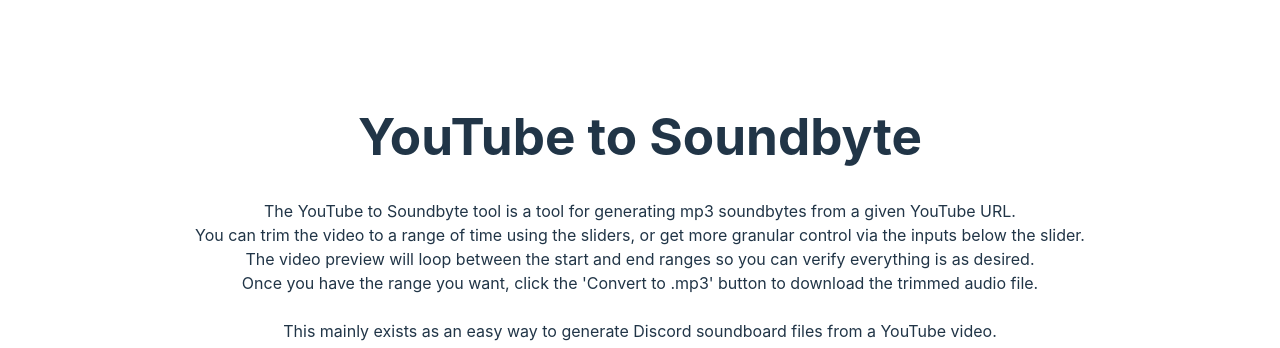
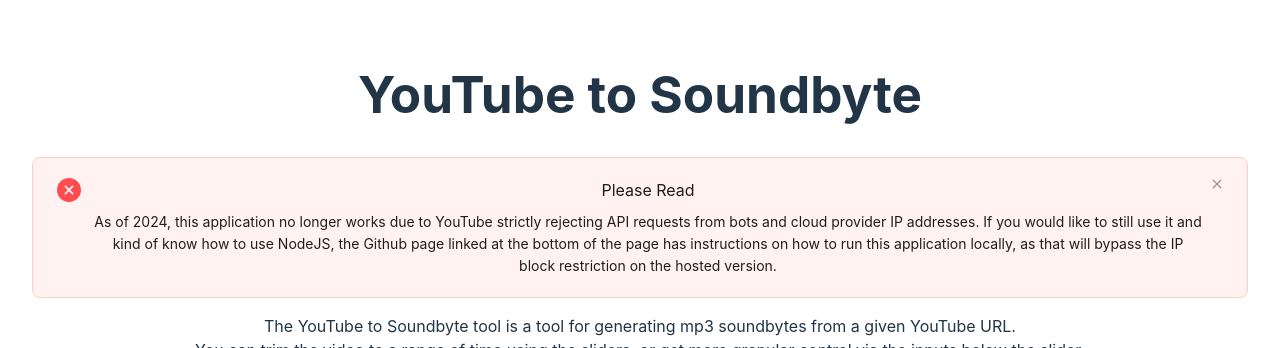
Before and after one commit to fresh4/youtube-mp3, a React (Vite) app: page / in a window 1280 px wide. Shown: the top 348 px of the page. Built offline with nearby package versions, Linux system fonts and the light colour scheme.

Commit message:
Updated site and readme with local usage instructions

```diff
--- a/src/App.jsx
+++ b/src/App.jsx
@@ -1,6 +1,7 @@
+/* eslint-disable react/no-unescaped-entities */
 import "./App.css";
 import { useState, useEffect } from "react";
-import { Slider, InputNumber, Input, Col, Row, Spin } from "antd";
+import { Slider, InputNumber, Input, Col, Row, Spin, Alert } from "antd";
 import YouTubePlayer from "react-youtube";
 import KofiButton from "kofi-button";
 const { Search } = Input;
@@ -249,7 +250,7 @@
         <a
           className="gh-logo"
           href="https://github.com/fresh4/youtube-mp3"
-          target="_blank"
+          target="_blank" rel="noreferrer"
         />
       </small>
     </div>
@@ -260,6 +261,15 @@
   return (
     <>
       <h1>YouTube to Soundbyte</h1>
+      <Alert
+        type="error"
+        showIcon
+        message="Please Read"
+        description="As of 2024, this application no longer works due to YouTube strictly rejecting API requests from bots and cloud provider IP addresses.
+        If you would like to still use it and kind of know how to use NodeJS, the Github page linked at the bottom of the page has instructions on how to run this application locally,
+        as that will bypass the IP block restriction on the hosted version."
+        closable
+      />
       <p className="description">
         The YouTube to Soundbyte tool is a tool for generating mp3 soundbytes
         from a given YouTube URL. <br />
```
Also changed, not shown: 1 other file (tests, documents, lock files or other folders).
